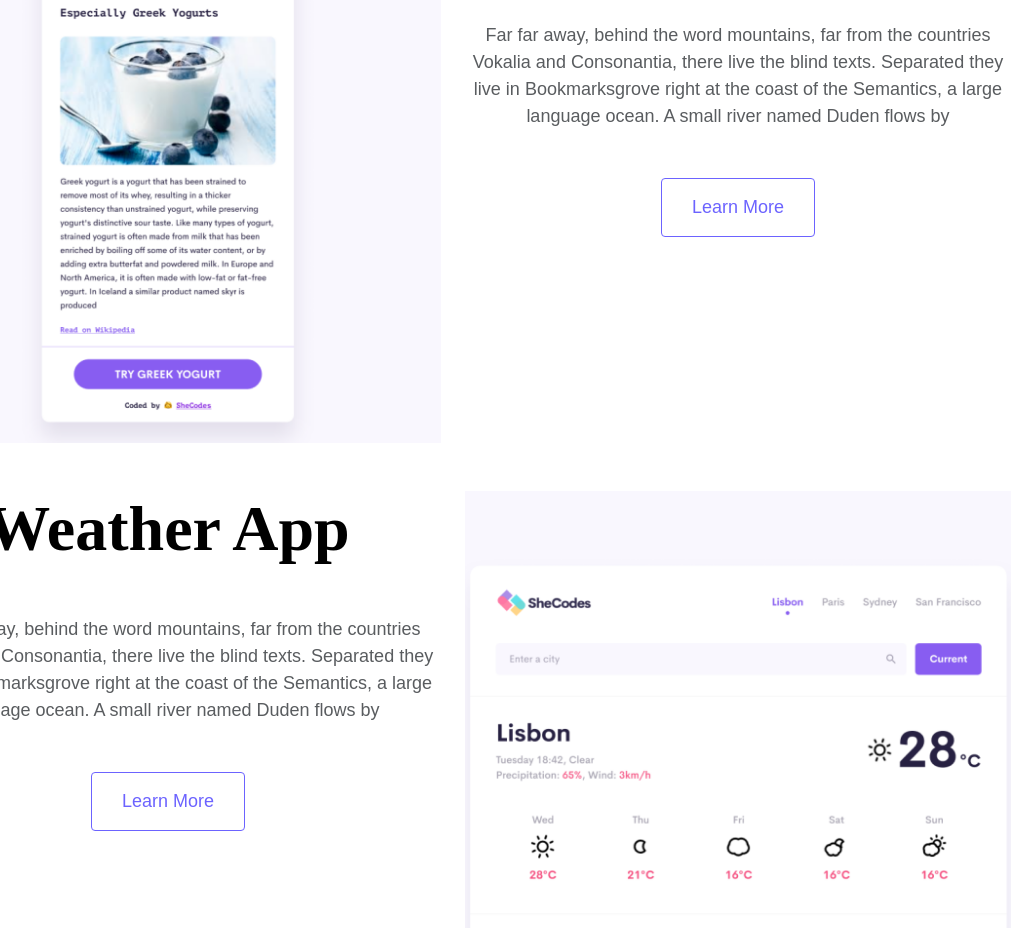
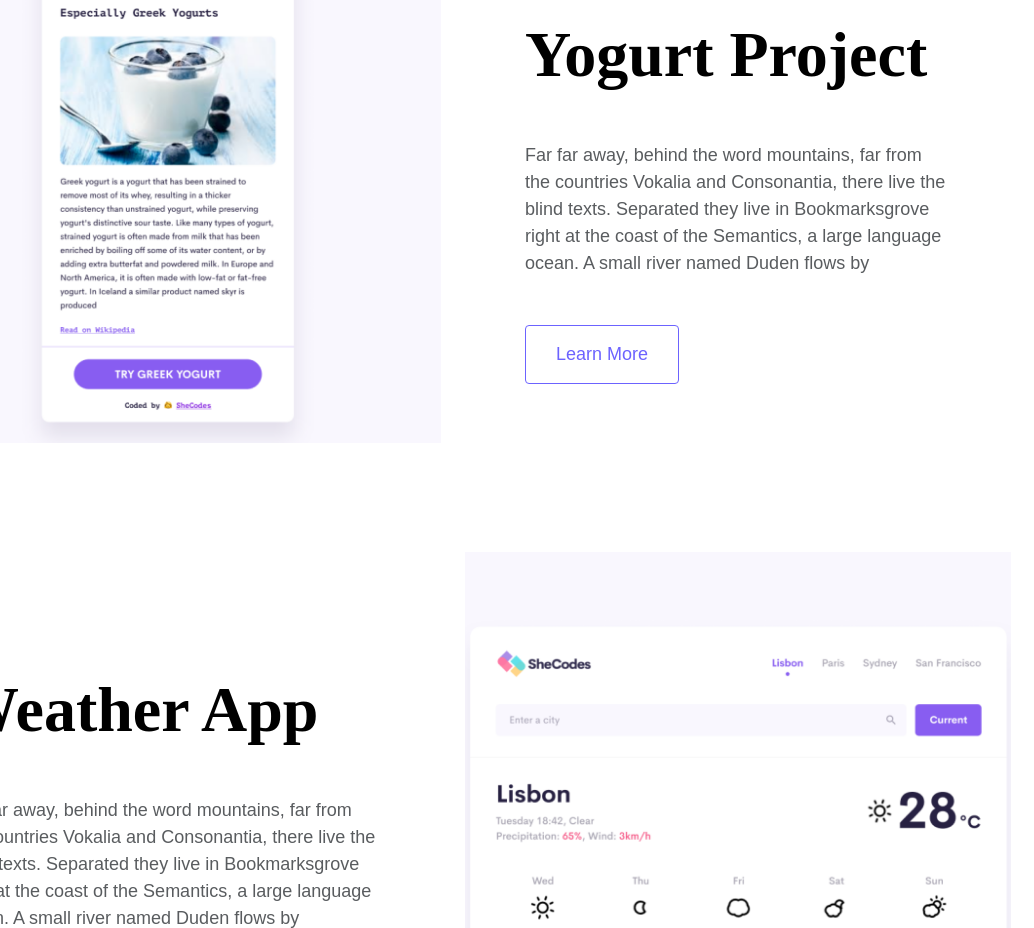
Before and after one commit to Kfeliciano94/portfolio-project, a plain HTML site: page index.html in a window 1280 px wide. Shown: the part 719-1647 px from the top of the page, without its empty margins (187-1221 px from the left). Drawn offline with nearby package versions, Linux system fonts and the light colour scheme.

Commit message:
Update styles.css

```diff
--- a/src/styles.css
+++ b/src/styles.css
@@ -84,8 +84,8 @@ p {
 }
 
 .pro-description {
-    padding: 0;
-    text-align: center;
+    padding: 120px 60px;
+
 }
 
 h2 {
```
